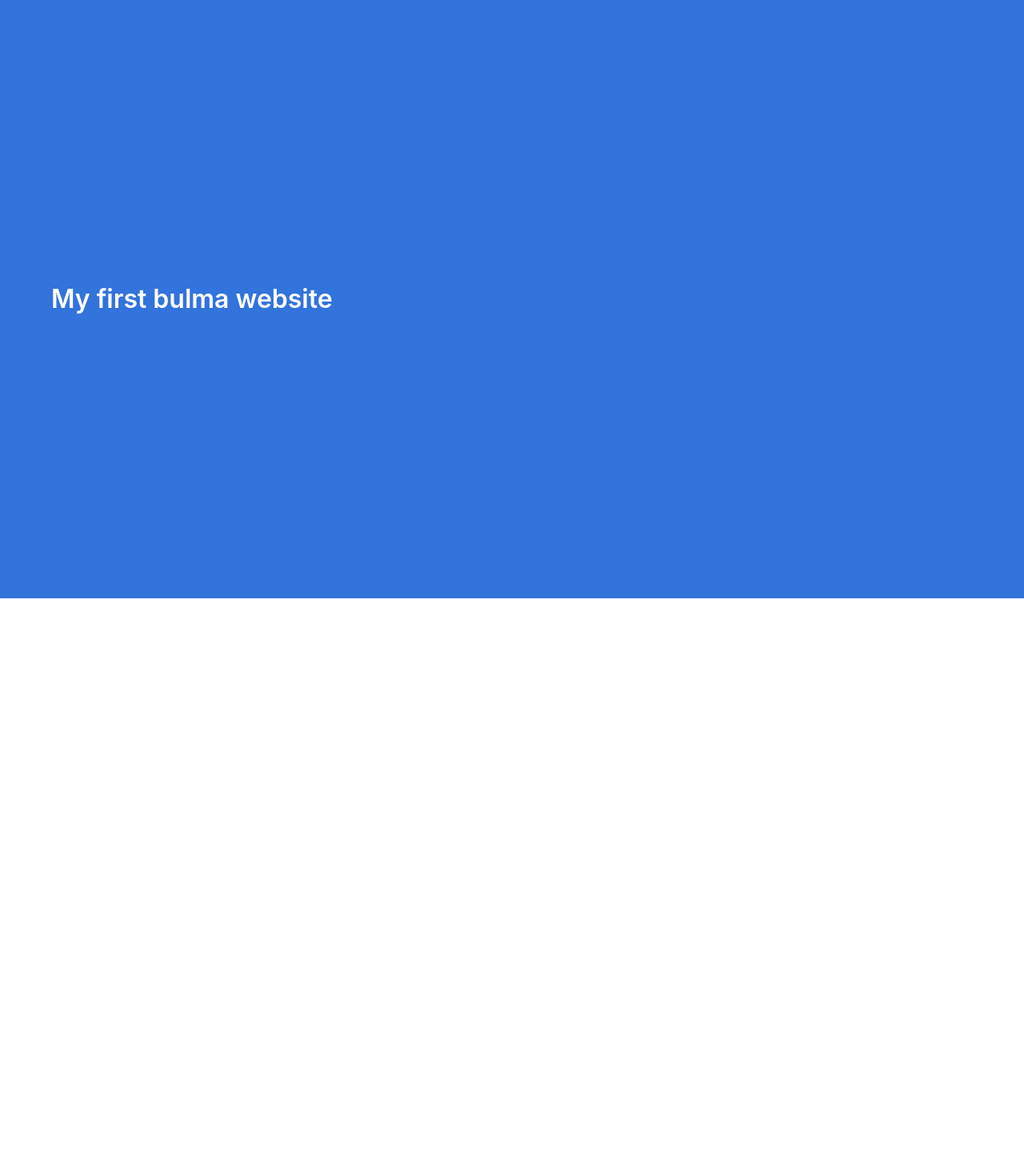
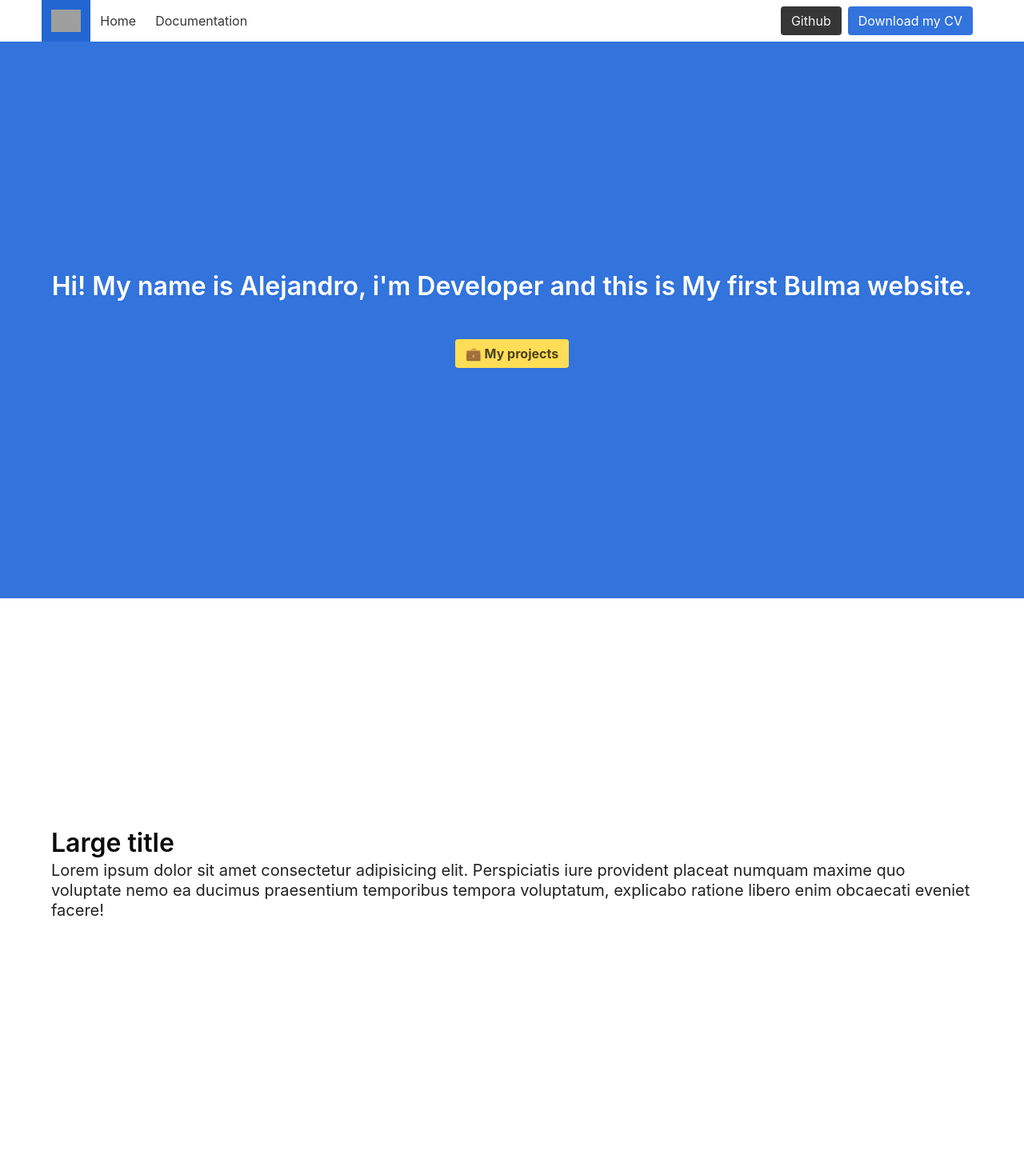
Before and after one commit to Adesings/bulma-website, a website: page index.html in a window 1280 px wide. Shown: the whole page at 80% size. Before the commit the page ends 800 px from the top, so only its background shows below. Drawn offline with Linux system fonts and the light colour scheme; grey boxes are pictures that could not be loaded.

Commit message:
se agrego un nav-menu

```diff
--- a/index.html
+++ b/index.html
@@ -1,18 +1,75 @@
 <!DOCTYPE html>
-<html>
+<html lang="en">
 <head>
   <meta charset="utf-8">
   <meta http-equiv="X-UA-Compatible" content="IE=edge">
   <meta name="viewport" content="width=device-width, initial-scale=1">
   <title>My first Bulma website</title>
   <link rel="stylesheet" href="css/main.css">
+  <!-- Font Awesome CDN -->
+  <link rel="stylesheet" href="https://cdnjs.cloudflare.com/ajax/libs/font-awesome/5.11.2/css/fontawesome.min.css">
 </head>
 <body>
   <section class="hero is-link is-fullheight-with-navbar">
+    <!-- Hero head: will stick at the top -->
+    <div class="hero-head">
+      <nav class="navbar has-background-white">
+        <div class="container">
+          <div class="navbar-brand">
+            <a class="navbar-item is-active">
+              <img src="https://bulma.io/images/bulma-type-white.png" alt="Logo">
+            </a>
+            <span class="navbar-burger burger" data-target="navbarMenuHeroA">
+              <span></span>
+              <span></span>
+              <span></span>
+            </span>
+          </div>
+          <div id="navMenu" class="navbar-menu">
+            <div class="navbar-start">
+              <a class="navbar-item has-text-dark">
+                Home
+              </a>
+              <a class="navbar-item has-text-dark">
+                Documentation
+              </a>
+            </div>
+            <div class="navbar-end">
+              <div class="navbar-item">
+                <div class="buttons">
+                  <a class="button is-dark">
+                    Github
+                  </a>
+                  <a class="button is-link">
+                    Download my CV
+                  </a>
+                </div>
+              </div>
+            </div>
+          </div>
+        </div>
+      </nav>
+    </div>
+    <div class="hero-body">
+      <div class="container has-text-centered">
+        <p class="title">
+          Hi! My name is Alejandro, i'm Developer and this is My first Bulma website.
+        </p>
+        <br>
+        <a class="button is-warning has-text-weight-bold" href="">💼 My projects</a>
+      </div>
+    </div>
+  </section>
+  <section class="hero is-white is-large">
     <div class="hero-body">
       <div class="container">
-        <p class="title">
-          My first bulma website
+        <h1 class="title">
+          Large title
+        </h1>
+        <p class="subtitle">
+          Lorem ipsum dolor sit amet consectetur adipisicing elit.
+          Perspiciatis iure provident placeat numquam maxime quo voluptate nemo ea ducimus praesentium temporibus tempora voluptatum,
+          explicabo ratione libero enim obcaecati eveniet facere!
         </p>
       </div>
     </div>
```
